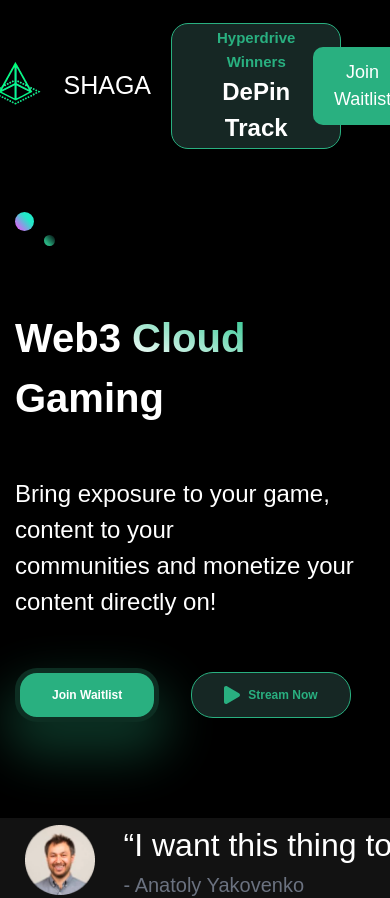
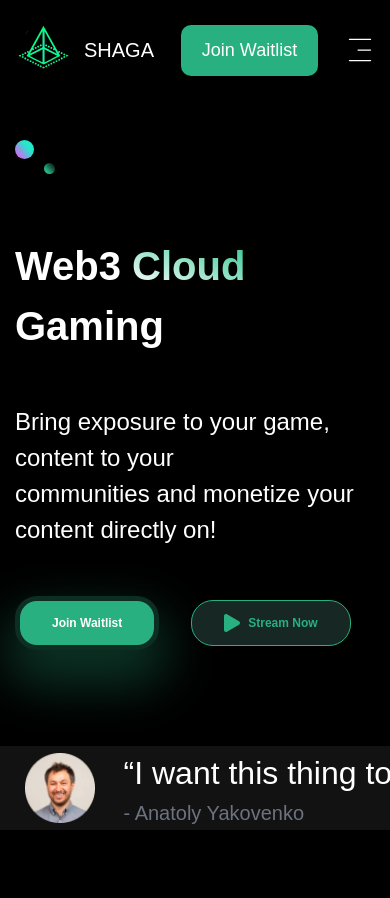
Before and after one commit to 2enology/shaga-landingpage, a Next.js app: page / in a window 390 px wide. Shown: the top 898 px of the page. Built offline with nearby package versions, Linux system fonts and the light colour scheme.

Commit message:
feat: add mobile menu

```diff
--- a/package.json
+++ b/package.json
@@ -11,7 +11,8 @@
   "dependencies": {
     "next": "14.0.4",
     "react": "^18",
-    "react-dom": "^18"
+    "react-dom": "^18",
+    "react-icons": "^4.12.0"
   },
   "devDependencies": {
     "@types/node": "^20",
--- a/src/components/Header.tsx
+++ b/src/components/Header.tsx
@@ -1,15 +1,23 @@
+"use client";
 /* eslint-disable @next/next/no-img-element */
 import { HEADER_LINKS } from "@/config";
-import { FC } from "react";
+import { FC, useState } from "react";
+
+import { CiMenuFries } from "react-icons/ci";
+import { IoMdClose } from "react-icons/io";
 
 const Header: FC = () => {
+  const [showMobileMenu, setShowMobileMenu] = useState(false);
   return (
+    <>
       <div className="py-[23px] w-full flex items-center justify-center">
         <div className="w-full max-w-[1266px] px-[15px] flex items-center justify-between">
-        <div className="flex items-center justify-center gap-[20px] cursor-pointer">
+          <div className="flex items-center justify-center md:gap-[20px] gap-3 cursor-pointer">
             <img alt="/imgs/logo.png" src="/imgs/logo.png" />
-          <p className="uppercase text-white text-[25px] logofont">shaga</p>
-          <div className="rounded-[17px] border-[1px] border-[#29B080] py-[2px] px-[45px] text-center bg-[#162724]">
+            <p className="uppercase text-white md:text-[25px] text-[20px] logofont">
+              shaga
+            </p>
+            <div className="rounded-[17px] border-[1px] border-[#29B080] py-[2px] px-[45px] text-center bg-[#162724] lg:block hidden">
               <span className="text-[#29B080] text-[15px] font-semibold">
                 Hyperdrive Winners
               </span>
@@ -18,7 +26,7 @@
               </p>
             </div>
           </div>
-        <div className="flex gap-[42px] items-center justify-center">
+          <div className="lg:gap-[42px] gap-[30px] items-center justify-center flex">
             {HEADER_LINKS.map((item, index) => (
               <li
                 className="text-[18px] text-[#929298] list-none hidden md:block cursor-pointer"
@@ -32,8 +40,39 @@
               Join Waitlist
             </button>
           </div>
+          <div
+            className="flex justify-center cursor-pointer item-center lg:hidden z-[9999]"
+            onClick={() => setShowMobileMenu(!showMobileMenu)}
+          >
+            {showMobileMenu ? (
+              <IoMdClose color="white" size="30" />
+            ) : (
+              <CiMenuFries color="white" size="30" />
+            )}
           </div>
         </div>
+      </div>
+      {showMobileMenu && (
+        <div className="fixed top-0 bottom-0 left-0 right-0 bg-black bg-opacity-20 backdrop-blur-md z-[9998] items-center justify-center flex flex-col gap-10 lg:hidden">
+          {HEADER_LINKS.map((item, index) => (
+            <li
+              className="text-[30px] text-white list-none cursor-pointer"
+              key={index}
+            >
+              {item.title}
+            </li>
+          ))}
+          <div className="rounded-[17px] border-[1px] border-[#29B080] py-[2px] px-[45px] text-center bg-[#162724]">
+            <span className="text-[#29B080] text-[15px] font-semibold">
+              Hyperdrive Winners
+            </span>
+            <p className="font-semibold text-white outline-1 outline-black text-[24px]">
+              DePin Track
+            </p>
+          </div>
+        </div>
+      )}
+    </>
   );
 };
 
```
Also changed, not shown: 2 other files (tests, documents, lock files or other folders). Lines whose indentation alone changed are shown as unchanged.
